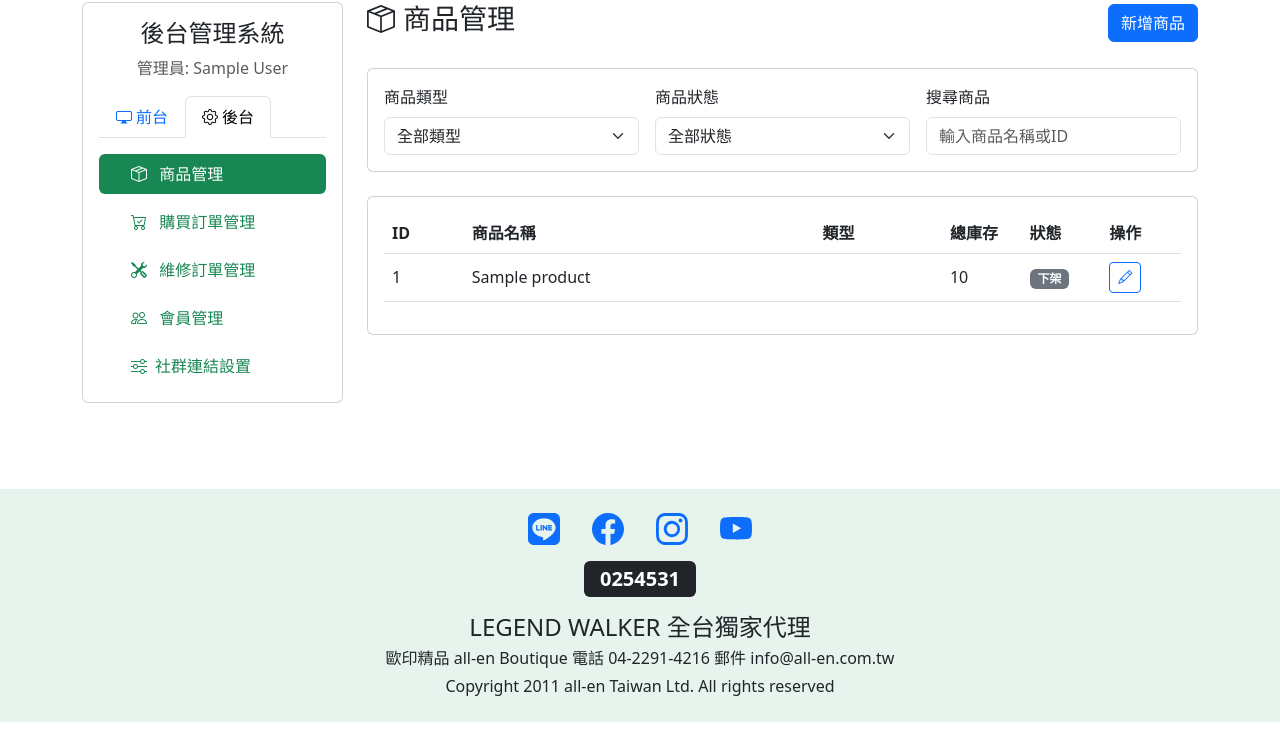
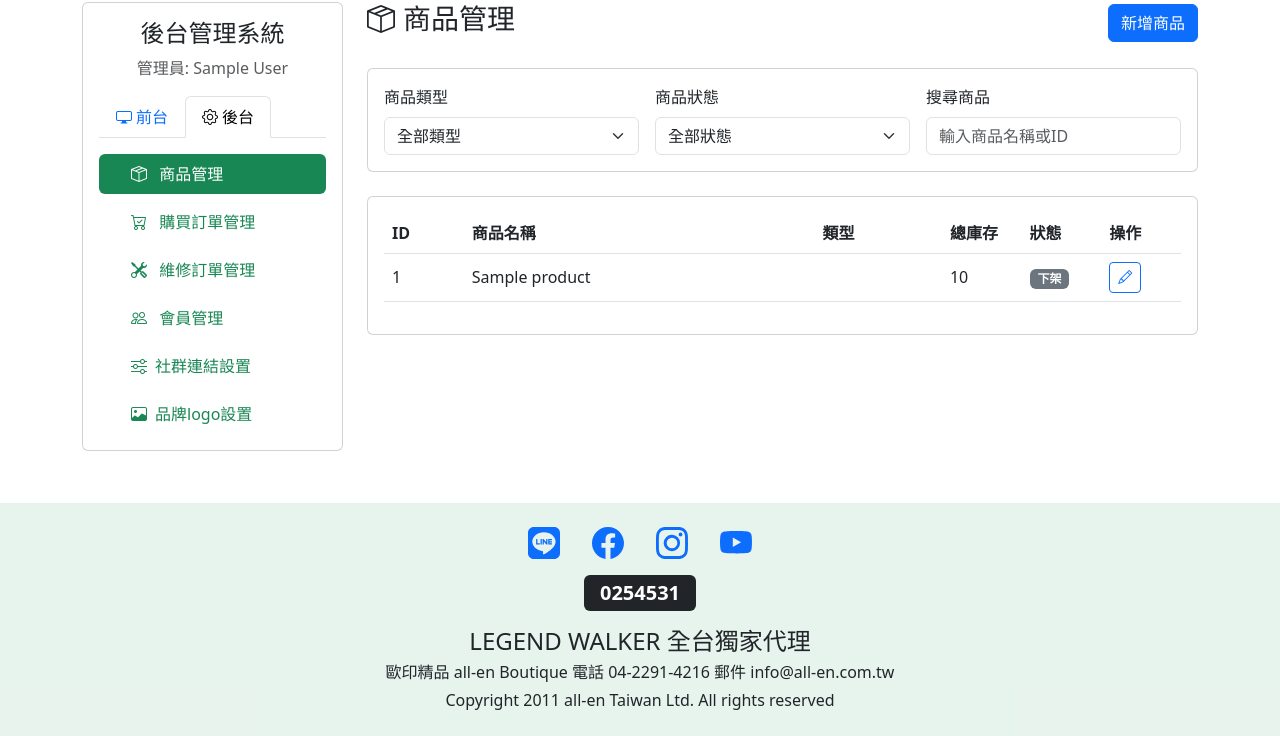
Before and after one commit to dogudowo/php_ecommerce, a PHP site: page /backend.php in a window 1280 px wide. Shown: the part 78-814 px from the top of the page. Run offline with PHP 8.4, Linux system fonts and the light colour scheme; the visitor is signed in with stand-in values (Sample User, id 1); tables that the repository leaves empty or names only in its code hold one stand-in row (values such as "Sample post"); some libraries are stand-ins or nearby versions.

Commit message:
Add-新增品牌logo管理頁面與更改社群連結管理檔名

```diff
--- a/admin_backend.php
+++ b/admin_backend.php
@@ -121,10 +121,17 @@
                                         aria-selected="false">
                                         <i class="bi bi-people me-2"></i> 會員管理
                                     </button>
-                                    <button class="nav-link" id="v-pills-settings-tab" data-bs-toggle="pill"
-                                        data-bs-target="#settings" type="button" role="tab" aria-controls="settings"
-                                        aria-selected="false">
+                                    <button
+                                        class="nav-link <?php echo (isset($_GET['page']) && $_GET['page'] === 'linkManager') ? 'active' : ''; ?>"
+                                        id="v-pills-settings-tab" data-bs-toggle="pill" data-bs-target="#settings"
+                                        type="button" role="tab" aria-controls="settings" aria-selected="false">
                                         <i class="bi bi-sliders me-2"></i>社群連結設置
+                                    </button>
+                                    <button
+                                        class="nav-link <?php echo (isset($_GET['page']) && $_GET['page'] === 'logoManager') ? 'active' : ''; ?>"
+                                        id="v-pills-logo-tab" data-bs-toggle="pill" data-bs-target="#logo" type="button"
+                                        role="tab" aria-controls="logo" aria-selected="false">
+                                        <i class="bi bi-image me-2"></i>品牌logo設置
                                     </button>
                                 </div>
                             </div>
@@ -156,8 +163,14 @@
                         <?php include "models/memberManager.php"; ?>
                     </div>
                     <!-- 系統設置 -->
-                    <div class="tab-pane fade" id="settings" role="tabpanel" aria-labelledby="v-pills-settings-tab">
-                        <?php include "models/systemSettings.php"; ?>
+                    <div class="tab-pane fade <?php echo (isset($_GET['page']) && $_GET['page'] === 'linkManager') ? 'show active' : ''; ?>"
+                        id="settings" role="tabpanel" aria-labelledby="v-pills-settings-tab">
+                        <?php include "models/linkManager.php"; ?>
+                    </div>
+                    <!-- 品牌logo設置 -->
+                    <div class="tab-pane fade <?php echo (isset($_GET['page']) && $_GET['page'] === 'logoManager') ? 'show active' : ''; ?>"
+                        id="logo" role="tabpanel" aria-labelledby="v-pills-logo-tab">
+                        <?php include "models/logoManager.php"; ?>
                     </div>
                     <!-- 輪播圖編輯 -->
                     <div class="tab-pane fade" id="carousel" role="tabpanel" aria-labelledby="v-pills-carousel-tab">
@@ -302,33 +315,40 @@
                 document.getElementById('v-pills-about-tab').classList.add('active');
             }
 
-            // 激活前台管理標籤，取消激活後台管理標籤
+            // 確保前台管理主標籤被激活
             document.getElementById('frontend-content').classList.add('show', 'active');
+            document.getElementById('frontend-tab').classList.add('active');
             document.getElementById('backend-content').classList.remove('show', 'active');
-            document.getElementById('frontend-tab').classList.add('active');
             document.getElementById('backend-tab').classList.remove('active');
-        }
 
-        // 確保商品管理、訂單管理和維修訂單管理標籤頁在相應URL參數時顯示
-        if (window.location.search.includes('page=productManager') ||
-            window.location.search.includes('page=orderManager') ||
-            window.location.search.includes('page=repairManager')) {
+        } else if (window.location.search.includes('page=logoManager')) {
+            // 隱藏所有後台管理標籤頁
+            document.querySelectorAll('#products, #orders, #repairs, #members, #settings').forEach(function (el) {
+                el.classList.remove('show', 'active');
+            });
+
             // 隱藏所有前台管理標籤頁
             document.querySelectorAll('#carousel, #repair-page, #instruction, #brand, #about').forEach(function (el) {
                 el.classList.remove('show', 'active');
             });
 
-            // 移除所有前台管理標籤的激活狀態
-            document.querySelectorAll('#v-pills-carousel-tab, #v-pills-repair-page-tab, #v-pills-instruction-tab, #v-pills-brand-tab, #v-pills-about-tab').forEach(function (el) {
+            // 移除所有標籤的激活狀態
+            document.querySelectorAll('#v-pills-carousel-tab, #v-pills-repair-page-tab, #v-pills-instruction-tab, #v-pills-brand-tab, #v-pills-about-tab, #v-pills-products-tab, #v-pills-orders-tab, #v-pills-repairs-tab, #v-pills-members-tab, #v-pills-settings-tab').forEach(function (el) {
                 el.classList.remove('active');
             });
 
-            // 激活後台管理標籤，取消激活前台管理標籤
+            // 顯示品牌logo設置標籤頁
+            document.getElementById('logo').classList.add('show', 'active');
+            document.getElementById('v-pills-logo-tab').classList.add('active');
+
+            // 確保後台管理主標籤被激活
+            document.getElementById('backend-content').classList.add('show', 'active');
+            document.getElementById('backend-tab').classList.add('active');
             document.getElementById('frontend-content').classList.remove('show', 'active');
-            document.getElementById('backend-content').classList.add('show', 'active');
             document.getElementById('frontend-tab').classList.remove('active');
-            document.getElementById('backend-tab').classList.add('active');
+
         }
+
     });
 </script>
 <?php require_once 'fixedFile/footer.php'; ?>
--- /dev/null
+++ b/models/logoManager.php
@@ -0,0 +1,22 @@
+<?php
+require_once __DIR__ . '/../api/error_handler.php';
+// 系統設置管理文件
+
+// 只有後台登入者可存取
+if (!defined('INCLUDED_FROM_ADMIN') && !isset($_SESSION['logged_in'])) {
+    header('Location: ../login.php');
+    exit;
+}
+?>
+
+<div class="d-flex justify-content-between align-items-center mb-4">
+    <h3><i class="bi bi-image me-2"></i></i>品牌logo管理</h3>
+</div>
+<div class="container-fluid p-0">
+
+</div>
+<div class="toast-container position-fixed bottom-0 end-0 p-3"></div>
+
+<script>
+
+</script>
```
Also changed, not shown: models/linkManager.php (renamed from models/systemSettings.php).
